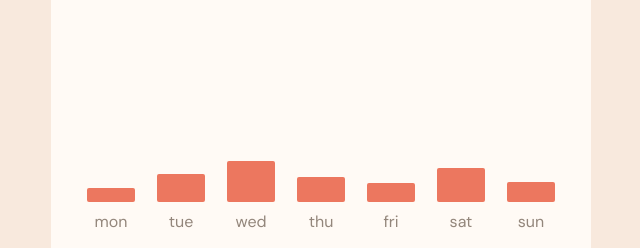
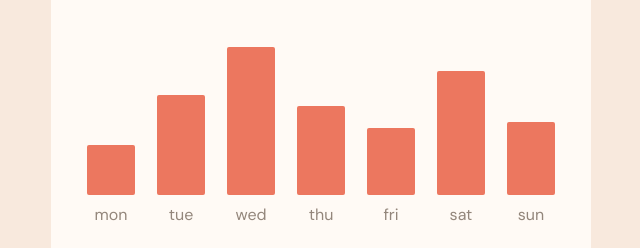
Before and after one commit to rawrisotto/expenses-chart-component-main, a plain HTML site: page index.html in a window 1280 px wide. Shown: the part 313-561 px from the top of the page, without its empty margins (319-959 px from the left). Drawn offline with Linux system fonts and the light colour scheme.

Commit message:
refactor: Change size of bars

```diff
--- a/index.js
+++ b/index.js
@@ -13,20 +13,22 @@ window.onload = function() {
 
 function processData(data) {
   let total = 0;
+  let highest = 0;
   const allBars = document.querySelectorAll(".chart")
   const allHovers = document.querySelectorAll(".chart-hover");
-  const totalDisplay = document.querySelector(".total-p");
 
   for (let i = 0; i < data.length; i++) {
     total += data[i].amount;
+    if (data[i].amount > highest) {
+      highest = data[i].amount;
+    }
   }
 
   for (let i = 0; i < data.length; i++) {
-    const height = (data[i].amount / total) * 177;
+    const height = (data[i].amount / highest) * 150;
     console.log(height);
     allBars[i].style.height = `${height}px`;
     allHovers[i].textContent = `${data[i].amount}`;
-    allHovers[i].style.marginBottom = `${height + 38}px`;
-    totalDisplay.textContent = `$${total}`;
+    allHovers[i].style.marginBottom = `${height + 35}px`;
   }
 }
--- a/mediaqueries.css
+++ b/mediaqueries.css
@@ -27,7 +27,7 @@
   }
 
   .chart-wrapper {
-    margin-top: 2.75rem;
+    margin-top: 3.75rem;
   }
 
   .chart-hover {
--- a/style.css
+++ b/style.css
@@ -134,9 +134,10 @@ h3.spending {
   display: flex;
   gap: 0.5rem;
   justify-content: space-between;
-  height: 209px;
+  /* height: 209px; */
+  height: 180px;
   align-items: end;
-  margin-top: 1rem;
+  margin-top: 2.5rem;
 }
 
 .chart-hover {
```
Also changed, not shown: design/solution-active.png (deleted), design/solution.png (deleted).
